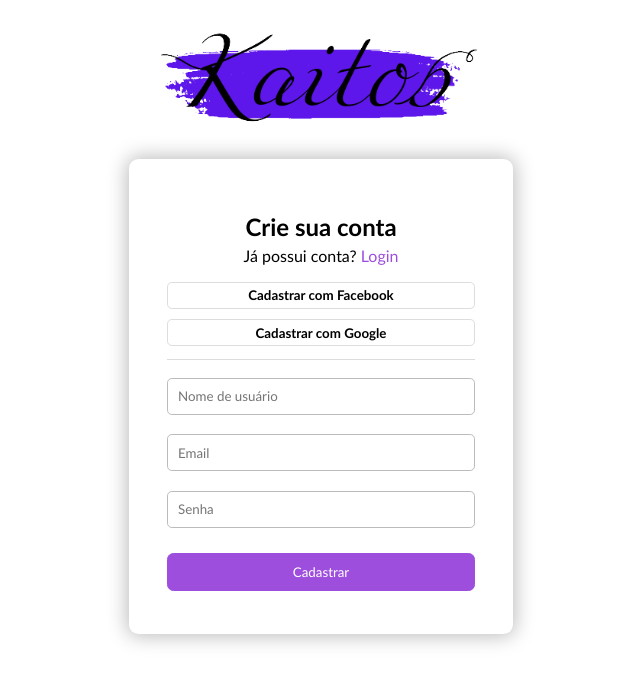
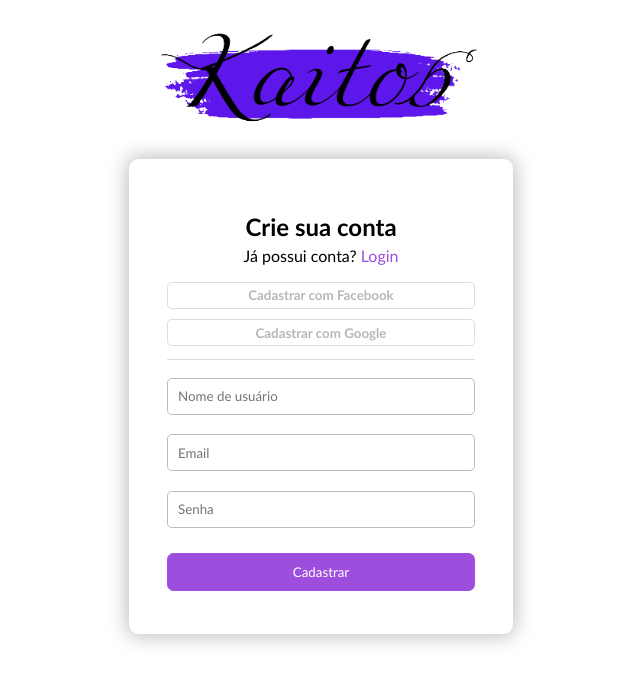
Before and after one commit to NocDevX/kaitos, a Vue app: page /auth in a window 1280 px wide. Both pictures are taken after a click on the element "Cadastre-se". Shown: the top 684 px of the page, without its empty margins (319-959 px from the left). Built offline with nearby package versions, Linux system fonts and the light colour scheme.

Commit message:
02/12/23 - Ajuste para enviar o xsrf token

```diff
--- a/src/assets/js/api.js
+++ b/src/assets/js/api.js
@@ -3,6 +3,7 @@ import axios from 'axios';
 const api = axios.create({
     baseURL: 'http://localhost:8000/api',
     withCredentials: true,
+    withXSRFToken: true,
     headers: {
         Accept: 'application/json',
     }
--- a/src/components/Auth/AuthWithService.vue
+++ b/src/components/Auth/AuthWithService.vue
@@ -1,12 +1,12 @@
 <template>
     <div class="register-options">
-        <button class="facebook">
+        <button class="facebook" disabled>
             <b v-if="type === 'login'">Entrar com Facebook</b>
             <b v-if="type === 'register'">Cadastrar com Facebook</b>
             <b v-if="type === undefined || type === ''">Autenticar com Facebook</b>
         </button>
 
-        <button class="google">
+        <button class="google" disabled>
             <b v-if="type === 'login'">Entrar com Google</b>
             <b v-if="type === 'register'">Cadastrar com Google</b>
             <b v-if="type === undefined || type === ''">Autenticar com Google</b>
--- a/src/components/Auth/TheRegister.vue
+++ b/src/components/Auth/TheRegister.vue
@@ -159,8 +159,8 @@ export default {
 
             this.$emit('switchComponent', 'TheLogin');
         },
-        failedRegister(error) {
-            let responseData = error.response.data;
+        failedRegister(request) {
+            let responseData = request.response.data;
             let toastDuration = this.toastOptions.duration;
 
             this.toastOptions.className = 'toast-danger';
--- a/src/views/AuthView.vue
+++ b/src/views/AuthView.vue
@@ -220,7 +220,6 @@ export default {
 
             if (responseMessage) {
                 this.toastOptions.text = responseMessage;
-                // eslint-disable-next-line no-undef
                 Toastify(this.toastOptions).showToast();
                 return;
             }
@@ -240,18 +239,17 @@ export default {
                     this.toastOptions.text = responseData[index][0];
                     this.toastOptions.duration = toastDuration;
 
-                    // eslint-disable-next-line no-undef
                     Toastify(this.toastOptions).showToast();
                 }
             }
         },
         getRequestMessage(request) {
+            if (request.response.data.message !== undefined) {
+                return request.response.data.message;
+            }
+
             if (request.message !== undefined) {
                 return request.message;
-            }
-
-            if (request.response.data.message !== undefined) {
-                return request.response.data.message;
             }
 
             return false;
```
